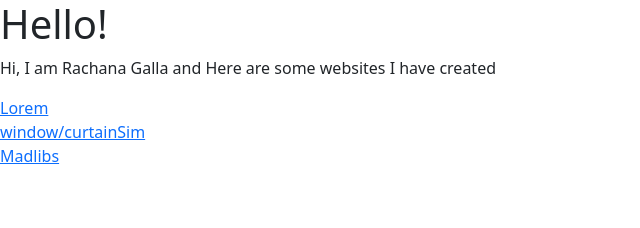
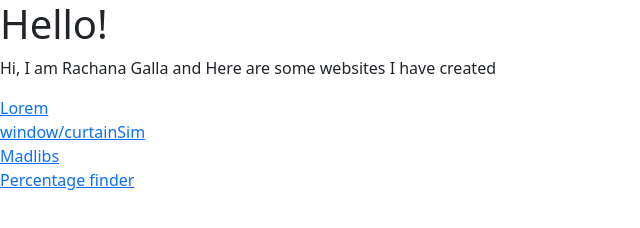
Before and after one commit to Surekhagalla1/RandomStuff.github.io, a plain HTML site: page index.html in a window 1280 px wide. Shown: the whole page, without its empty margins (0-640 px from the left). Drawn offline with nearby package versions, Linux system fonts and the light colour scheme.

Commit message:
Update index.html

```diff
--- a/index.html
+++ b/index.html
@@ -19,10 +19,11 @@
     <p>Hi, I am Rachana Galla and Here are some websites I have created</p>
     <a href="index5.html">Lorem</a>
     <br>
-             <a href="index6.html">window/curtainSim</a>
+     <a href="index6.html">window/curtainSim</a>
 <br>
     <a href="index7.html">Madlibs</a>
-
+   <br>
+    <a href = "index8.html">Percentage finder</a>
 
 </body>
 
```
